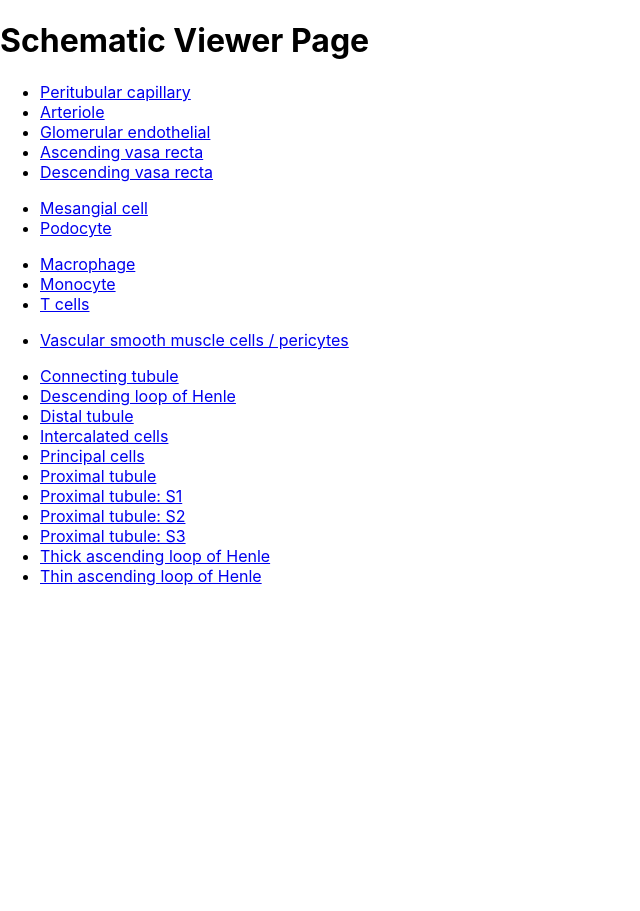
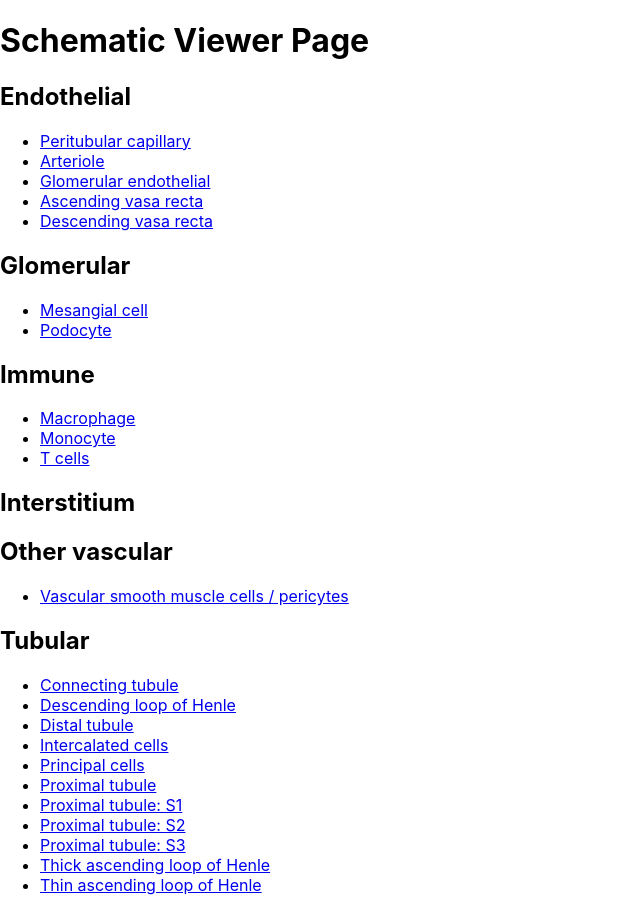
Before and after one commit to KPMP/microscopium-web, a React (Create React App) app: page /#/ in a window 1280 px wide. Shown: the whole page, without its empty margins (0-640 px from the left). Before the commit the page ends 800 px from the top, so only its background shows below. Built offline with nearby package versions, Linux system fonts and the light colour scheme.

Commit message:
KPMP-549, layout and href from links behaving; updated schematic structure

```diff
--- a/src/components/schematic/SchematicViewer.js
+++ b/src/components/schematic/SchematicViewer.js
@@ -14,16 +14,21 @@ class SchematicViewer extends Component {
             <div>
                 <h1>Schematic Viewer Page</h1>
                 <Col>
-                    { Object.values(schematic.schematic).map((structure, i) => {
+                    { schematic.root.map((structure, i) => {
 
-                        return <ListGroup>
-                            {structure.map((cellName, j) => {
+                        let structureName = structure.structure;
+
+                        return <Row>
+                                <h2>{structureName}</h2>
+                                <ListGroup>
+                                    {structure.cells.map((cellName, j) => {
                                         let href="/data/" + encodeURIComponent(cellName);
                                         return <ListGroupItem>
                                                    <Link to={href}>{cellName}</Link>
                                                </ListGroupItem>
                                     })}
                                 </ListGroup>
+                            </Row>
                     })}
                 </Col>
             </div>
--- a/src/data/schematic.json
+++ b/src/data/schematic.json
@@ -1,26 +1,43 @@
 {
-  "schematic": {
-    "Endothelial": [
+  "root": [
+    {
+      "structure": "Endothelial",
+      "cells": [
         "Peritubular capillary",
         "Arteriole",
         "Glomerular endothelial",
         "Ascending vasa recta",
         "Descending vasa recta"
-    ],
-    "Glomerular": [
+      ]
+    },
+    {
+      "structure": "Glomerular",
+      "cells": [
         "Mesangial cell",
         "Podocyte"
-    ],
-    "Immune": [
+      ]
+    },
+    {
+      "structure": "Immune",
+      "cells": [
         "Macrophage",
         "Monocyte",
         "T cells"
-    ],
-    "Interstitium": [],
-    "Other vascular": [
+      ]
+    },
+    {
+      "structure": "Interstitium",
+      "cells": []
+    },
+    {
+      "structure": "Other vascular",
+      "cells": [
         "Vascular smooth muscle cells / pericytes"
-    ],
-    "Tubular": [
+      ]
+    },
+    {
+      "structure": "Tubular",
+      "cells": [
         "Connecting tubule",
         "Descending loop of Henle",
         "Distal tubule",
@@ -34,4 +51,5 @@
         "Thin ascending loop of Henle"
       ]
     }
+  ]
 }
```
Lines whose indentation alone changed are shown as unchanged.
